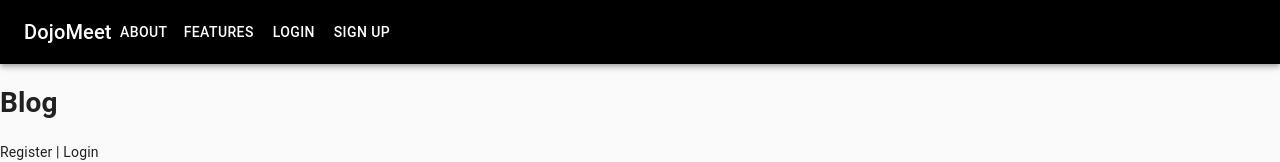
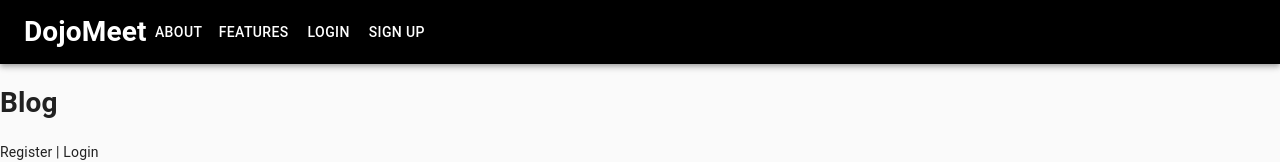
Before and after one commit to angelina-tsuboi/DojoMeet, a Next.js app: page / in a window 1280 px wide. Shown: the top 162 px of the page. Built offline with nearby package versions, Linux system fonts and the light colour scheme; no server answers; the database is empty.

Commit message:
feat: added custom css to navbar

```diff
--- a/components/Navbar/Navbar.js
+++ b/components/Navbar/Navbar.js
@@ -4,15 +4,16 @@
 import Toolbar from '@material-ui/core/Toolbar';
 import Typography from '@material-ui/core/Typography';
 import Button from '@material-ui/core/Button';
+import styles from './Navbar.module.css';
 
 const Navbar = () => {
   return (
     <div>
       <AppBar position="static">
         <Toolbar>
-          <Typography variant="h6" noWrap>
+          <h1 className={styles.title}>
             DojoMeet
-          </Typography>
+          </h1>
           <div />
           <div>
           <Button color="inherit">About</Button>
--- /dev/null
+++ b/components/Navbar/Navbar.module.css
@@ -0,0 +1,6 @@
+.title{
+    font-weight: bold;
+    color: white;
+    margin-top: 0px;
+    margin-bottom: 0px;
+}
```
Also changed, not shown: components/Navbar/Navbar.css (deleted).
